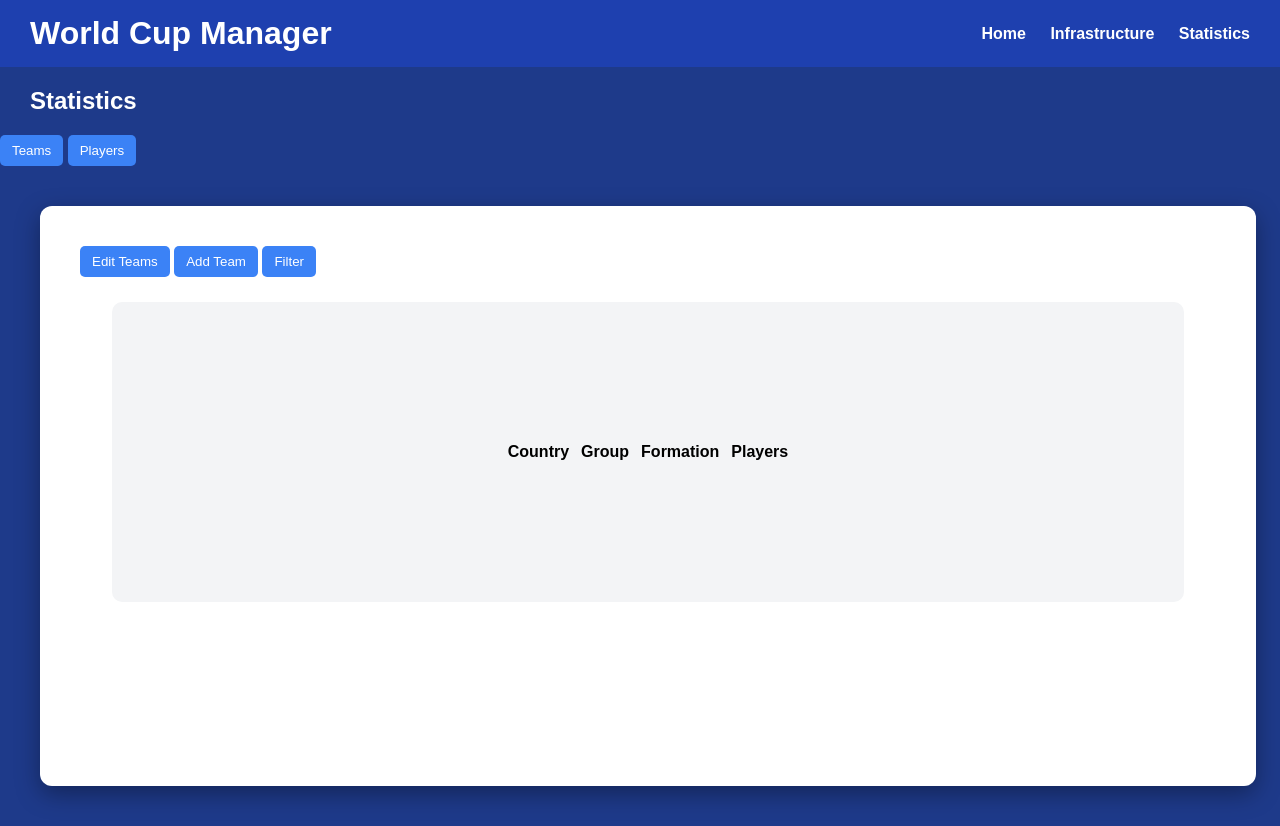
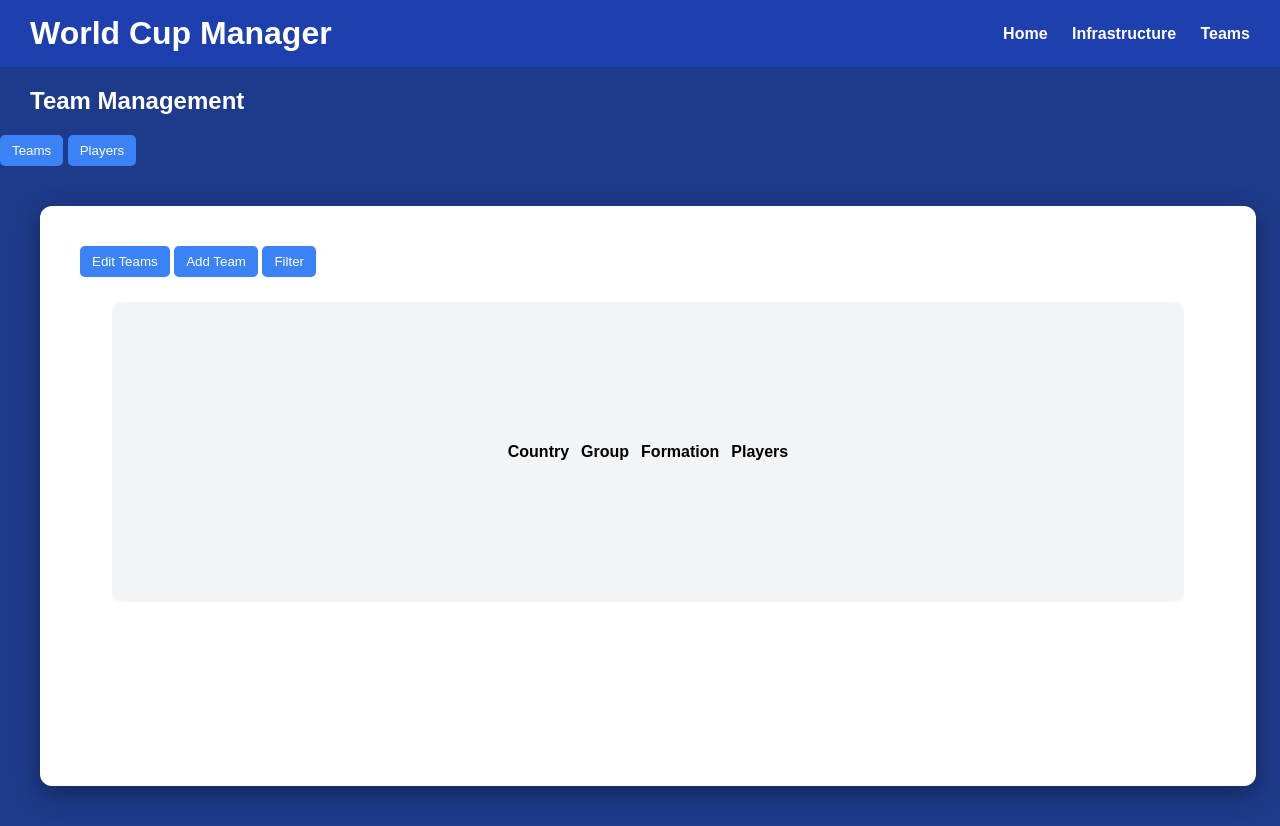
Before and after one commit to rohannes220/World-Cup-Management-, a website with bundled scripts: page frontend/teams.html in a window 1280 px wide. Built offline with nearby package versions, Linux system fonts and the light colour scheme; no server answers.

Commit message:
Consistency

```diff
--- a/frontend/teams.html
+++ b/frontend/teams.html
@@ -13,10 +13,10 @@
         <nav>
             <a href="index.html">Home</a>
             <a href="infrastructure.html">Infrastructure</a>
-            <a href="teams.html">Statistics</a>
+            <a href="teams.html">Teams</a>
         </nav>
     </header>
-    <h2>Statistics</h2>
+    <h2>Team Management</h2>
     <button class="teams-button">Teams</button>
         <button class="players-button">Players</button>
     <div class="cards-container">
```
Also changed, not shown: frontend/index.html (+1 -1 lines).
